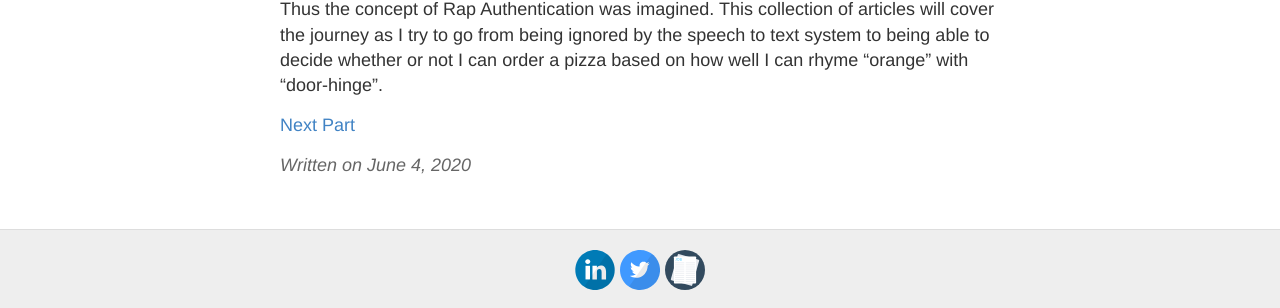
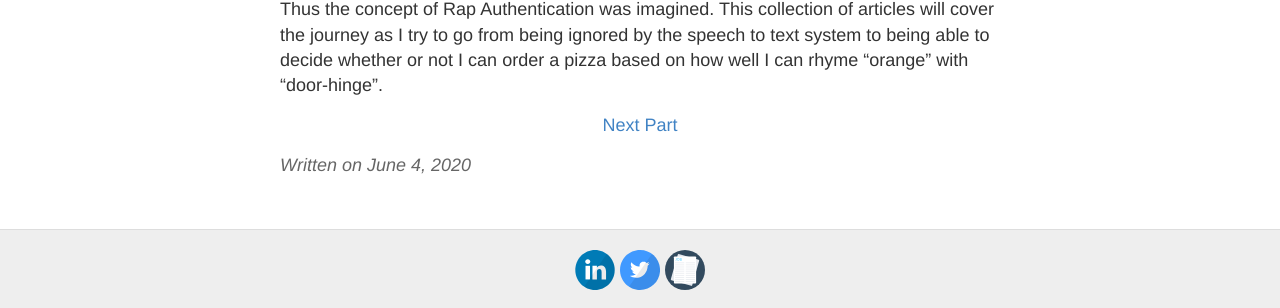
Before and after one commit to JoshuaHall1995/JoshuaHall1995.github.io, a Jekyll site: the page built from _labratory/2020-6-04-Rap-Auth-Part-One.md, in a window 1280 px wide. Shown: the part 1735-2043 px from the top of the page. Built offline with Jekyll 4.4.1, drawn with Linux system fonts in a browser that asks for light colours.

Commit message:
Link centered

```diff
--- a/_labratory/2020-6-04-Rap-Auth-Part-One.md
+++ b/_labratory/2020-6-04-Rap-Auth-Part-One.md
@@ -29,4 +29,4 @@ With that, and an inherent interest in Microsoft Cognitive services, a grandiose
 
 Thus the concept of Rap Authentication was imagined. This collection of articles will cover the journey as I try to go from being ignored by the speech to text system to being able to decide whether or not I can order a pizza based on how well I can rhyme “orange” with “door-hinge”.
 
-<a style="text-align:center" href="https://joshuahall1995.github.io/labratory/2020-6-04-rap-auth-part-two">Next Part</a>
+<p style="text-align:center"><a href="https://joshuahall1995.github.io/labratory/2020-6-04-rap-auth-part-two">Next Part</a></p>
```
